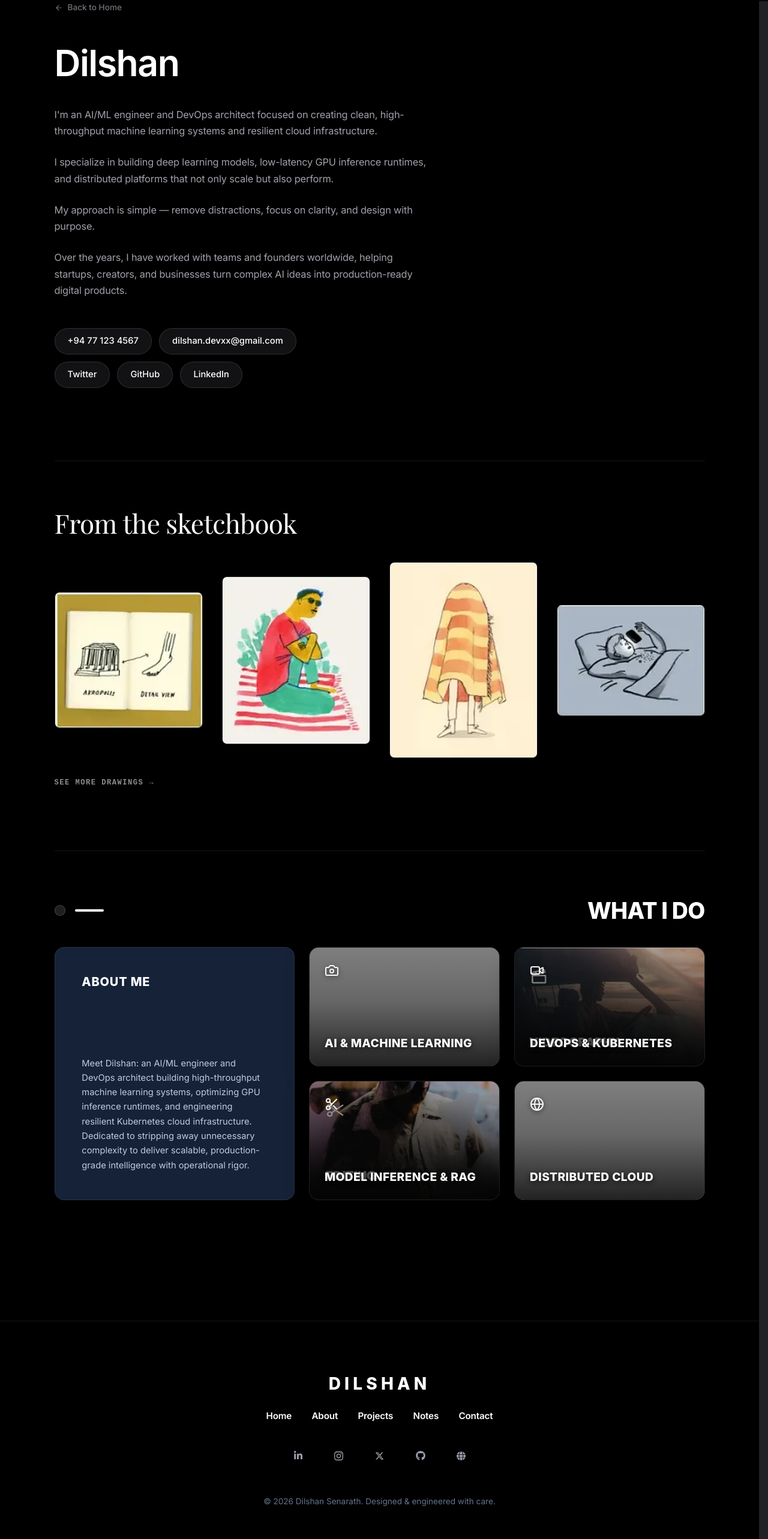
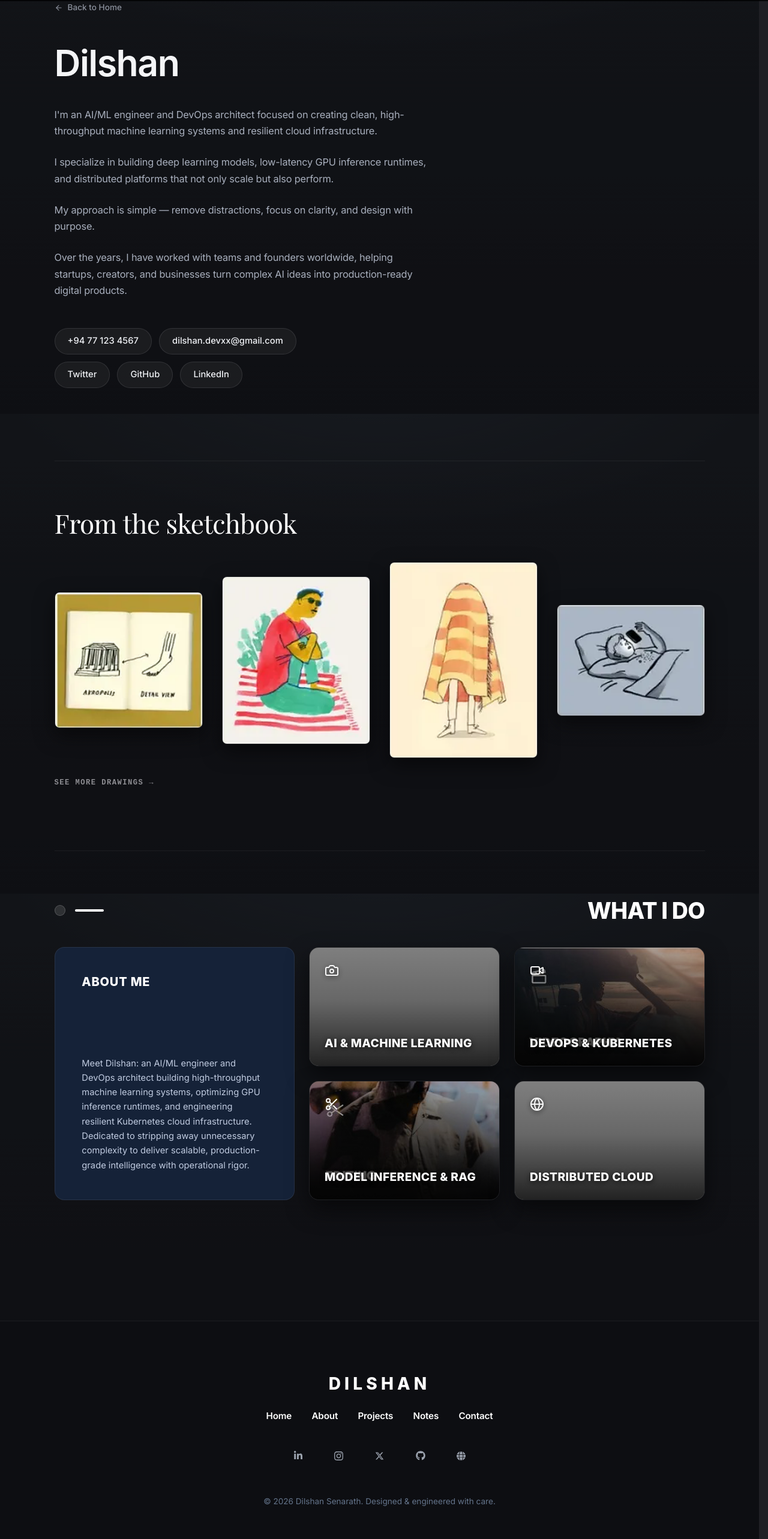
Before and after one commit to dilshandevxx/dilshan-personal-portfolio, a Next.js app: page /about in a window 1280 px wide. Shown: the part 110-2676 px from the top of the page at 60% size. Built offline with nearby package versions, Linux system fonts and the light colour scheme; grey boxes are pictures that could not be loaded; a web font is replaced by a local one.

Commit message:
style: soften dark background from pitch black to velvety matte charcoal with ambient depth

```diff
--- a/src/app/about/aboutPage.module.css
+++ b/src/app/about/aboutPage.module.css
@@ -1,10 +1,14 @@
 /* Clean, Modern & Elegant Standalone About Me Page */
 
 .pageRoot {
-  background-color: #000000;
+  background-color: #101115;
+  background-image:
+    radial-gradient(ellipse 75% 50% at 50% -10%, rgba(55, 65, 81, 0.14) 0%, transparent 70%),
+    linear-gradient(180deg, #121418 0%, #0e0f13 100%);
+  background-attachment: fixed;
   min-height: 100vh;
   width: 100%;
-  color: #ffffff;
+  color: #eceff4;
   position: relative;
   overflow-x: hidden;
   -webkit-font-smoothing: antialiased;
@@ -32,7 +36,7 @@
   font-family: var(--font-body, "Inter", sans-serif);
   font-size: 0.85rem;
   font-weight: 500;
-  color: #71717a;
+  color: #8b909c;
   text-decoration: none;
   transition: all 0.2s ease;
   width: fit-content;
@@ -67,7 +71,7 @@
   font-weight: 600;
   letter-spacing: -0.025em;
   line-height: 1.1;
-  color: #ffffff;
+  color: #f4f5f7;
   margin: 0 0 clamp(1.85rem, 3.2vw, 2.4rem) 0;
 }
 
@@ -82,7 +86,7 @@
   font-family: var(--font-body, "Inter", sans-serif);
   font-size: clamp(1.02rem, 1.22vw, 1.12rem);
   line-height: 1.68;
-  color: #a1a1aa;
+  color: #a8afbd;
   margin: 0;
   font-weight: 400;
   letter-spacing: -0.01em;
@@ -108,9 +112,9 @@
   justify-content: center;
   padding: 0.58rem 1.32rem;
   border-radius: 9999px;
-  background-color: #121214;
-  border: 1px solid rgba(255, 255, 255, 0.12);
-  color: #ffffff;
+  background-color: rgba(255, 255, 255, 0.05);
+  border: 1px solid rgba(255, 255, 255, 0.1);
+  color: #eff1f5;
   font-family: var(--font-body, "Inter", sans-serif);
   font-size: 0.92rem;
   font-weight: 500;
@@ -122,8 +126,8 @@
 }
 
 .pillBtn:hover {
-  background-color: #1d1e22;
-  border-color: rgba(255, 255, 255, 0.28);
+  background-color: rgba(255, 255, 255, 0.11);
+  border-color: rgba(255, 255, 255, 0.24);
   color: #ffffff;
   transform: translateY(-1.5px);
 }
@@ -141,7 +145,7 @@
 .sketchbookSection {
   margin-bottom: clamp(5rem, 8vw, 7rem);
   padding-top: clamp(3.5rem, 6vw, 5rem);
-  border-top: 1px solid rgba(255, 255, 255, 0.08);
+  border-top: 1px solid rgba(255, 255, 255, 0.06);
   width: 100%;
 }
 
@@ -255,7 +259,7 @@
 .whatIDoSection {
   margin-bottom: clamp(4rem, 7vw, 6rem);
   padding-top: clamp(3.5rem, 6vw, 5rem);
-  border-top: 1px solid rgba(255, 255, 255, 0.08);
+  border-top: 1px solid rgba(255, 255, 255, 0.06);
   width: 100%;
 }
 
--- a/src/components/MainFooter.module.css
+++ b/src/components/MainFooter.module.css
@@ -3,9 +3,9 @@
 .footerRoot {
   width: 100%;
   position: relative;
-  background-color: #000000;
-  border-top: 1px solid rgba(255, 255, 255, 0.08);
-  color: #ffffff;
+  background-color: #0d0e12;
+  border-top: 1px solid rgba(255, 255, 255, 0.06);
+  color: #eceff4;
   box-sizing: border-box;
   -webkit-font-smoothing: antialiased;
 }
--- a/src/components/cover/sections/SelectedWork.module.css
+++ b/src/components/cover/sections/SelectedWork.module.css
@@ -1,7 +1,10 @@
 /* Our Work Section — Horizontal Editorial Carousel Matching Reference Design */
 
 .workSection {
-  background-color: #000000;
+  background-color: #0f1014;
+  background-image:
+    radial-gradient(ellipse 70% 40% at 50% 0%, rgba(55, 65, 81, 0.12) 0%, transparent 70%),
+    linear-gradient(180deg, #111317 0%, #0d0e12 100%);
   padding: clamp(5rem, 8vw, 8rem) 0 clamp(4.5rem, 7vw, 7rem);
   position: relative;
   border-top: 1px solid rgba(255, 255, 255, 0.06);
```
